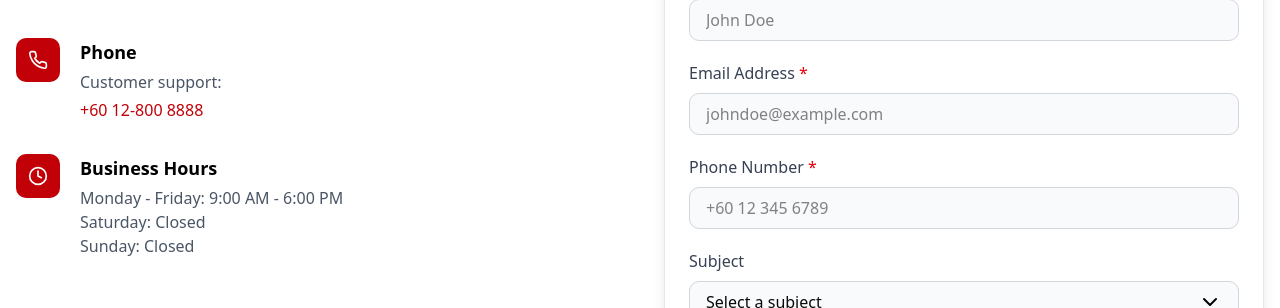
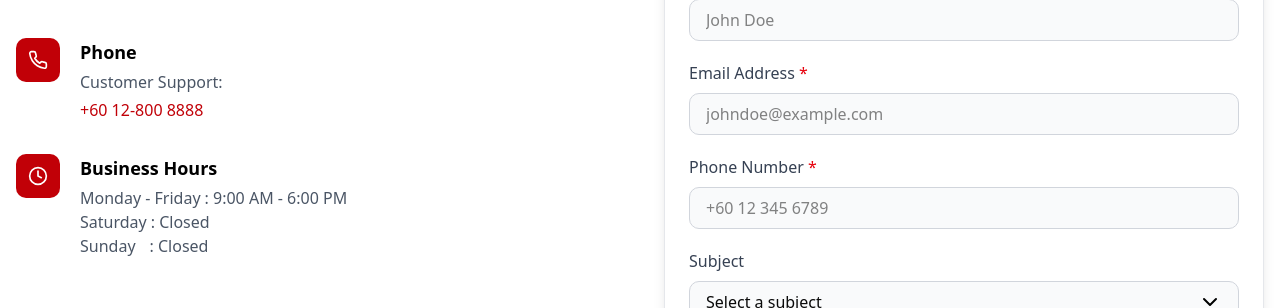
Before and after one commit to alidaikimedia-code/venovox, a Next.js app: page /my-en/contact-us in a window 1280 px wide. Shown: the part 788-1096 px from the top of the page. Built offline with nearby package versions, Linux system fonts and the light colour scheme.

Commit message:
Update contact-us.tsx

```diff
--- a/src/components/ContactUs/contact-us.tsx
+++ b/src/components/ContactUs/contact-us.tsx
@@ -136,7 +136,7 @@ const handleSubmit = async (e: React.FormEvent<HTMLFormElement>) => {
                   </div>
                   <div>
                     <h3 className="text-lg font-semibold mb-1 text-black">Phone</h3>
-                    <p className="text-gray-600 mb-1">Customer support:</p>
+                    <p className="text-gray-600 mb-1">Customer Support:</p>
                     <a
                       href="tel:+60128008888"
                       className="text-red-700 hover:underline"
@@ -153,9 +153,9 @@ const handleSubmit = async (e: React.FormEvent<HTMLFormElement>) => {
                   <div>
                     <h3 className="text-lg font-semibold mb-1 text-black">Business Hours</h3>
                     <p className="text-gray-600">
-                      Monday - Friday: 9:00 AM - 6:00 PM<br />
-                      Saturday: Closed<br />
-                      Sunday: Closed
+  Monday - Friday<span className="ml-1">:</span> 9:00 AM - 6:00 PM<br />
+  Saturday<span className="ml-1">:</span> Closed<br />
+  Sunday<span className="ml-3.5">:</span> Closed
                     </p>
                   </div>
                 </div>
```
